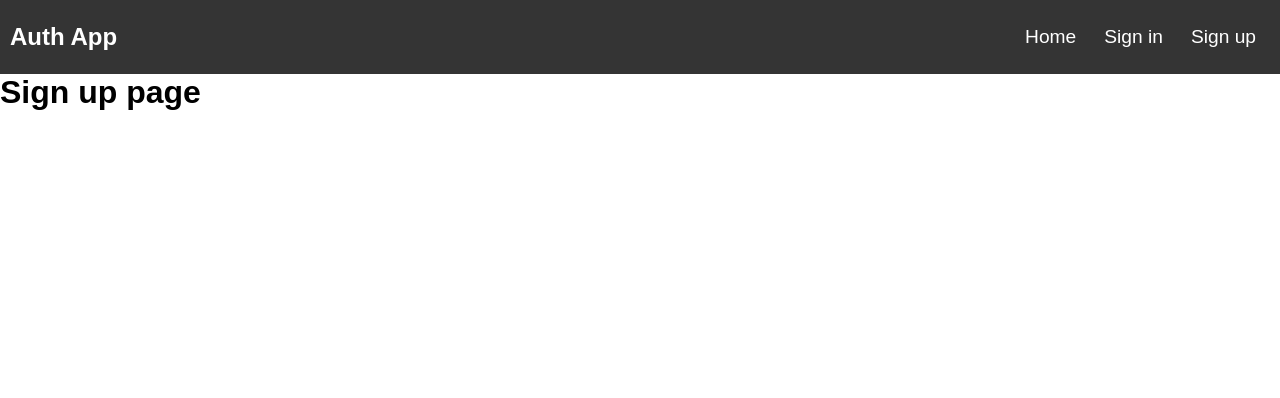
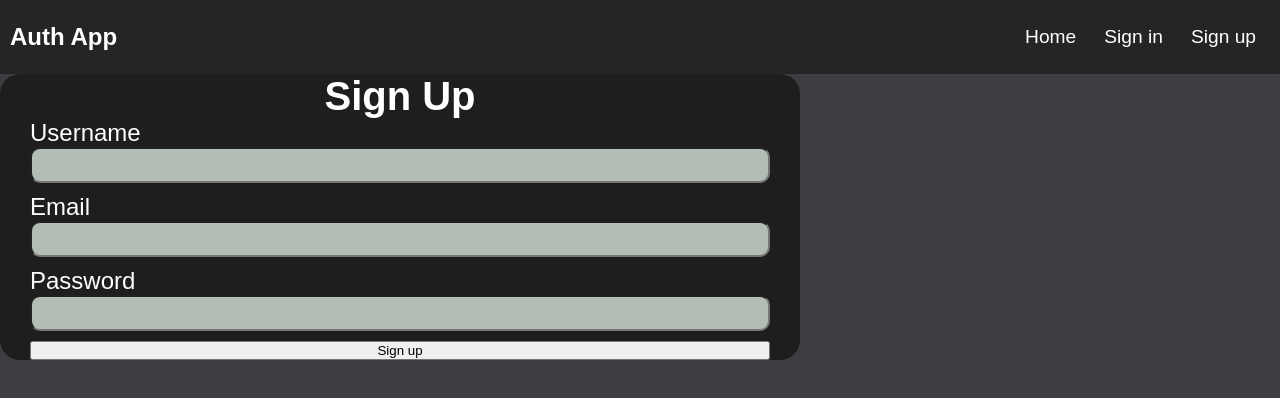
Before and after one commit to FrancisAl-j/mern-auth, a React (Vite) app in the folder front/: page /signup in a window 1280 px wide. Shown: the top 398 px of the page. Built offline with nearby package versions, Linux system fonts and the light colour scheme.

Commit message:
Unfinished UI for sign up form

```diff
--- a/front/src/app.css
+++ b/front/src/app.css
@@ -1,3 +1,11 @@
+:root {
+    --darkest: #1e1e1e;
+    --darker: #252526;
+    --dark: #2d2d30;
+    --light-dark: #3e3e42;
+    --blue: #007acc;
+}
+
 * {
     margin: 0;
     padding: 0;
@@ -6,10 +14,14 @@
     text-decoration: none;
     /*outline: dotted red 1px;*/
 }
+body {
+    width: 100%;
+    background:	var(--light-dark);
+}
 header {
     width: 100%;
     height: 74px;
-    background: #343434;
+    background: var(--darker);
 }
 nav {
     display: flex;
@@ -39,3 +51,40 @@ ul li:hover {
     border-radius: 25px;
     border: solid #fff 1px;
 }
+
+/* Sign up form */
+.form-wrapper {
+    height: auto;
+    width: min(100% - 20px, 800px);
+    background: var(--darkest);
+    border-radius: 20px;
+}
+.form-wrapper h1 {
+    color: #fff;
+    text-transform: capitalize;
+    text-align: center;
+    font-size: 2.5rem;
+}
+.form-container {
+    width: 100%;
+    padding: 0 30px;
+}
+.form-container form {
+    display: flex;
+    flex-direction: column;
+    gap: 10px;
+}
+.form-container form .form-elements {
+    display: flex;
+    flex-direction: column;
+}
+.form-container form .form-elements label {
+    color: #fff;
+    font-size: 1.5rem;
+}
+.form-container form .form-elements input {
+    background: #B2BEB5;
+    font-size: 1.2rem;
+    border-radius: 10px;
+    padding: 5px 10px;
+}
--- a/front/src/components/Signup.jsx
+++ b/front/src/components/Signup.jsx
@@ -1,7 +1,37 @@
 const Signup = () => {
     return (
-        <div>
-            <h1>Sign up page</h1>
+        <div className="form-wrapper">
+            <h1>Sign up</h1>
+
+            <div className="form-container">
+                <form>
+                    <div className="form-elements">
+                        <label>Username</label>
+                        <input type="text"
+                               name="username"
+                               id="username"
+                        />
+                    </div>
+
+                    <div className="form-elements">
+                        <label>Email</label>
+                        <input type="email"
+                               name="email"
+                               id="email"
+                        />
+                    </div>
+
+                    <div className="form-elements">
+                        <label>Password</label>
+                        <input type="password"
+                               name="password"
+                               id="password"
+                        />
+                    </div>
+
+                    <button type="submit">Sign up</button>
+                </form>
+            </div>
         </div>
     )
 }
```
